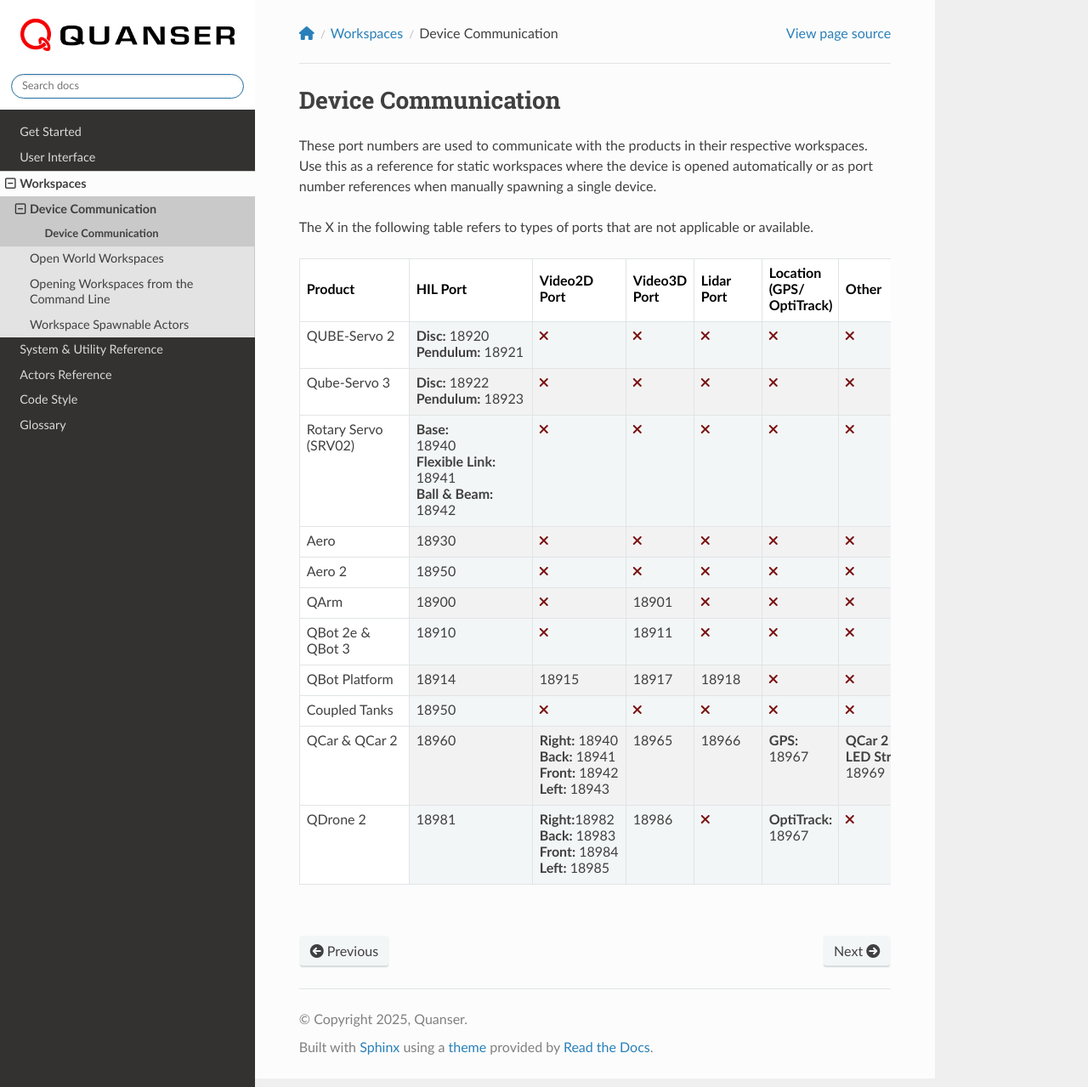
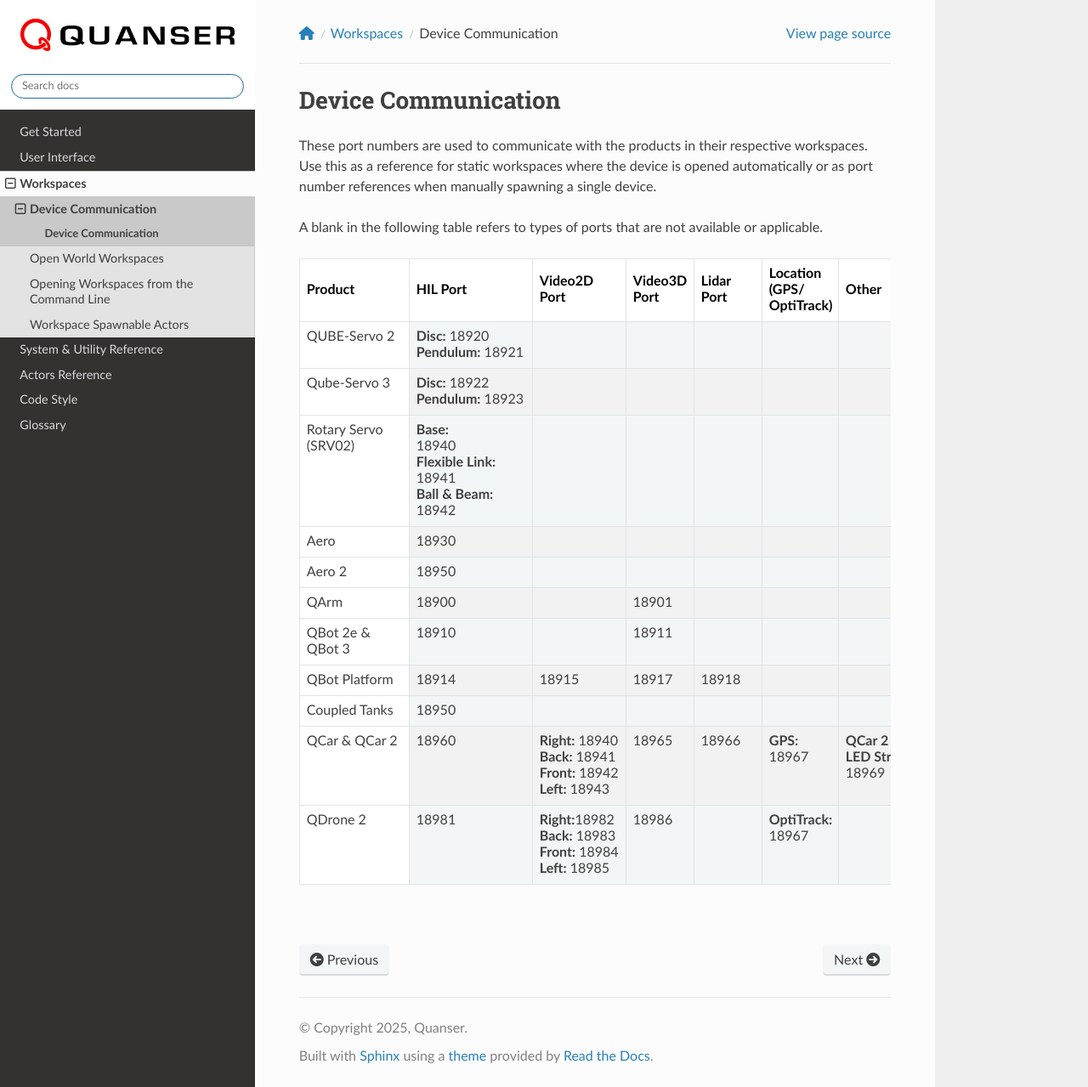
Before and after one commit to quanser/Quanser_Interactive_Labs_Resources, a Sphinx documentation site: the page built from docs/source/Workspaces/port_numbers.rst, in a window 1280 px wide and 1279 px high. Shown: the whole window at 85% size. Built offline with Sphinx 7.4.7 and the Read the Docs theme 3.1.0, drawn with Linux system fonts in a browser that asks for light colours.

Commit message:
Updated port table to have empty spaces instead of X

```diff
--- a/docs/source/Workspaces/port_numbers.rst
+++ b/docs/source/Workspaces/port_numbers.rst
@@ -7,7 +7,7 @@
 These port numbers are used to communicate with the products in their respective workspaces. Use this as a reference for static
 workspaces where the device is opened automatically or as port number references when manually spawning a single device.
 
-The X in the following table refers to types of ports that are not applicable or available.
+A blank in the following table refers to types of ports that are not available or applicable.
 
 .. raw:: html
 
@@ -103,7 +103,7 @@
     </head>
     <body>
 
-    <div style="height:740px; overflow: auto;">
+    <div style="height:750px; overflow: auto;">
     <table>
         <colgroup>
            <col style="width:130px">
@@ -134,11 +134,11 @@
                 <strong>Disc:</strong> 18920<br>
                 <strong>Pendulum:</strong> 18921
             </td>
-            <td><i class="fa fa-remove"></i></td>
-            <td><i class="fa fa-remove"></i></td>
-            <td><i class="fa fa-remove"></i></td>
-            <td><i class="fa fa-remove"></i></td>
-            <td><i class="fa fa-remove"></i></td>
+            <td> </td>
+            <td> </td>
+            <td> </td>
+            <td> </td>
+            <td> </td>
         </tr>
         <tr>
             <td>Qube-Servo 3</td>
@@ -146,11 +146,11 @@
                 <strong>Disc:</strong> 18922<br>
                 <strong>Pendulum:</strong> 18923
             </td>
-            <td><i class="fa fa-remove"></i></td>
-            <td><i class="fa fa-remove"></i></td>
-            <td><i class="fa fa-remove"></i></td>
-            <td><i class="fa fa-remove"></i></td>
-            <td><i class="fa fa-remove"></i></td>
+            <td> </td>
+            <td> </td>
+            <td> </td>
+            <td> </td>
+            <td> </td>
         </tr>
         <tr>
             <td>Rotary Servo (SRV02)</td>
@@ -159,47 +159,47 @@
                 <strong>Flexible Link:</strong><br> 18941<br>
                 <strong>Ball &amp; Beam:</strong><br> 18942
             </td>
-            <td><i class="fa fa-remove"></i></td>
-            <td><i class="fa fa-remove"></i></td>
-            <td><i class="fa fa-remove"></i></td>
-            <td><i class="fa fa-remove"></i></td>
-            <td><i class="fa fa-remove"></i></td>
+            <td> </td>
+            <td> </td>
+            <td> </td>
+            <td> </td>
+            <td> </td>
         </tr>
         <tr>
             <td>Aero</td>
             <td>18930</td>
-            <td><i class="fa fa-remove"></i></td>
-            <td><i class="fa fa-remove"></i></td>
-            <td><i class="fa fa-remove"></i></td>
-            <td><i class="fa fa-remove"></i></td>
-            <td><i class="fa fa-remove"></i></td>
+            <td> </td>
+            <td> </td>
+            <td> </td>
+            <td> </td>
+            <td> </td>
         </tr>
         <tr>
             <td>Aero 2</td>
             <td>18950</td>
-            <td><i class="fa fa-remove"></i></td>
-            <td><i class="fa fa-remove"></i></td>
-            <td><i class="fa fa-remove"></i></td>
-            <td><i class="fa fa-remove"></i></td>
-            <td><i class="fa fa-remove"></i></td>
+            <td> </td>
+            <td> </td>
+            <td> </td>
+            <td> </td>
+            <td> </td>
         </tr>
         <tr>
             <td>QArm</td>
             <td>18900</td>
-            <td><i class="fa fa-remove"></i></td>
+            <td> </td>
             <td>18901</td>
-            <td><i class="fa fa-remove"></i></td>
-            <td><i class="fa fa-remove"></i></td>
-            <td><i class="fa fa-remove"></i></td>
+            <td> </td>
+            <td> </td>
+            <td> </td>
         </tr>
         <tr>
             <td>QBot 2e & QBot 3</td>
             <td>18910</td>
-            <td><i class="fa fa-remove"></i></td>
+            <td> </td>
             <td>18911</td>
-            <td><i class="fa fa-remove"></i></td>
-            <td><i class="fa fa-remove"></i></td>
-            <td><i class="fa fa-remove"></i></td>
+            <td> </td>
+            <td> </td>
+            <td> </td>
         </tr>
         <tr>
             <td>QBot Platform</td>
@@ -207,17 +207,17 @@
             <td>18915</td>
             <td>18917</td>
             <td>18918</td>
-            <td><i class="fa fa-remove"></i></td>
-            <td><i class="fa fa-remove"></i></td>
+            <td> </td>
+            <td> </td>
         </tr>
         <tr>
             <td>Coupled Tanks</td>
             <td>18950</td>
-            <td><i class="fa fa-remove"></i></td>
-            <td><i class="fa fa-remove"></i></td>
-            <td><i class="fa fa-remove"></i></td>
-            <td><i class="fa fa-remove"></i></td>
-            <td><i class="fa fa-remove"></i></td>
+            <td> </td>
+            <td> </td>
+            <td> </td>
+            <td> </td>
+            <td> </td>
         </tr>
         <tr>
             <td>QCar & QCar 2</td>
@@ -243,9 +243,9 @@
                 <strong>Left:</strong> 18985
             </td>
             <td>18986</td>
-            <td><i class="fa fa-remove"></i></td>
+            <td> </td>
             <td><strong>OptiTrack:</strong> 18967</td>
-            <td><i class="fa fa-remove"></i></td>
+            <td> </td>
         </tr>
     </tbody>
     </table>
```
